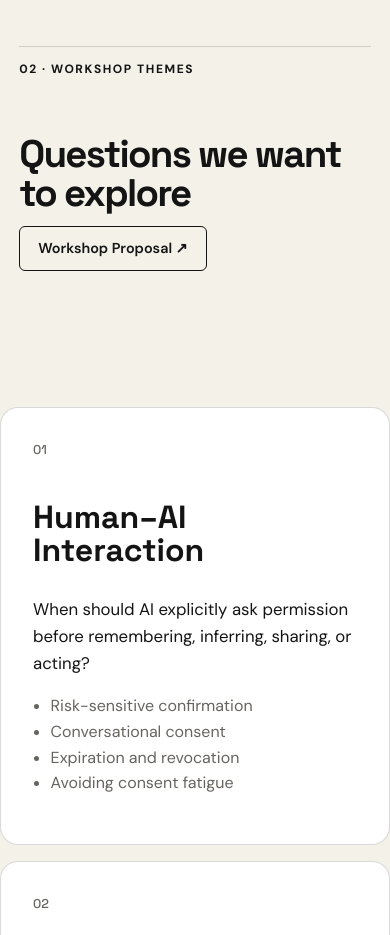
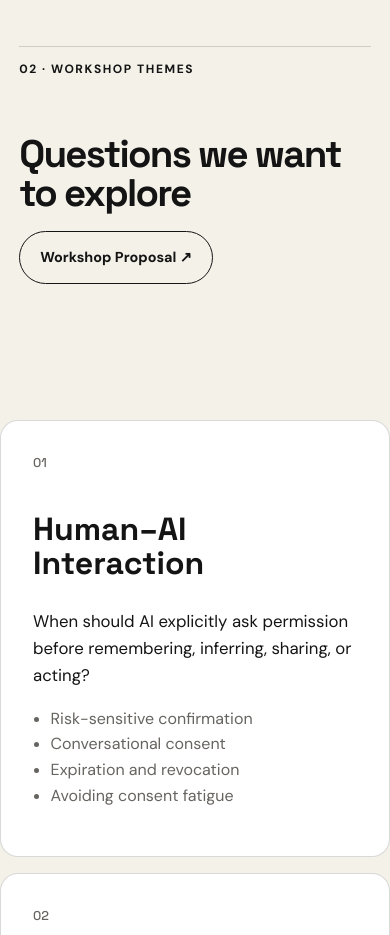
Before and after one commit to Jasmeet23/consentful-ai, a plain HTML site: page index.html in a window 390 px wide. Shown: the part 2400-3335 px from the top of the page. Drawn offline with Linux system fonts and the light colour scheme.

Commit message:
Update style.css

```diff
--- a/style.css
+++ b/style.css
@@ -158,41 +158,46 @@ footer{background:var(--ink);color:white;display:flex;justify-content:space-betw
     text-align: left;
   }
 }
+/* Workshop Themes - Heading and Proposal Link */
+
 #themes .section-heading {
   display: flex;
   align-items: center;
   justify-content: space-between;
-  gap: 20px;
+  gap: 2rem;
   flex-wrap: wrap;
 }
 
 #themes .section-heading h2 {
   margin: 0;
+  flex: 1;
 }
 
-.proposal-link {
+#themes .proposal-link {
   display: inline-flex;
   align-items: center;
-  padding: 10px 18px;
-  border: 1px solid currentColor;
-  border-radius: 6px;
-  font-size: 0.9rem;
-  font-weight: 600;
+  padding: .85rem 1.25rem;
+  border: 1px solid var(--ink);
+  border-radius: 999px;
+  font-size: .9rem;
+  font-weight: 700;
   text-decoration: none;
-  color: inherit;
+  color: var(--ink);
   white-space: nowrap;
-  transition: background 0.2s ease;
+  transition: background .2s ease, transform .2s ease;
 }
 
-.proposal-link:hover {
-  background: rgba(128, 128, 128, 0.1);
+#themes .proposal-link:hover {
+  background: var(--lime);
+  transform: translateY(-2px);
 }
 
-/* Mobile responsiveness */
-@media (max-width: 600px) {
+/* Responsive alignment */
+
+@media (max-width: 850px) {
   #themes .section-heading {
     flex-direction: column;
     align-items: flex-start;
-    gap: 14px;
+    gap: 1.2rem;
   }
 }
```
